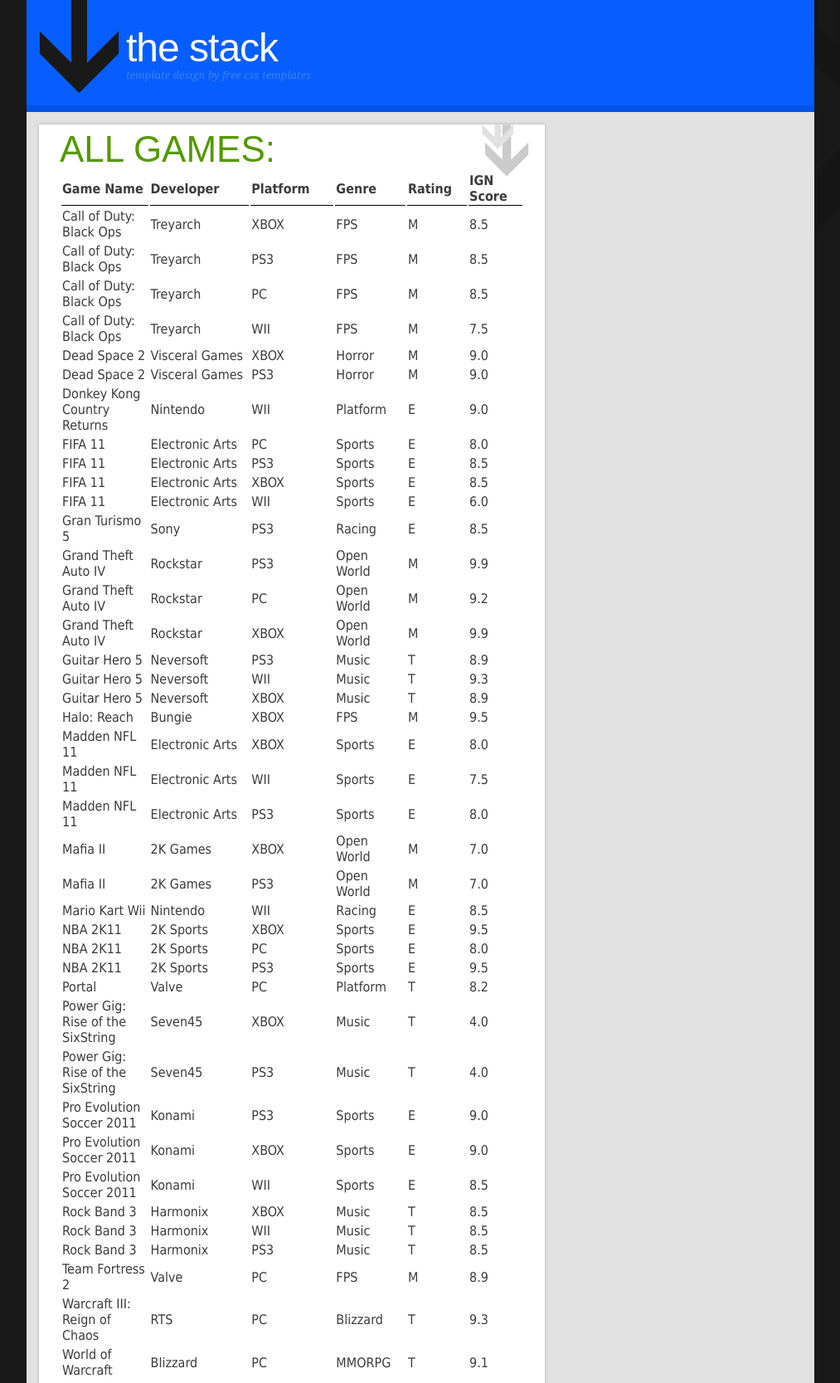
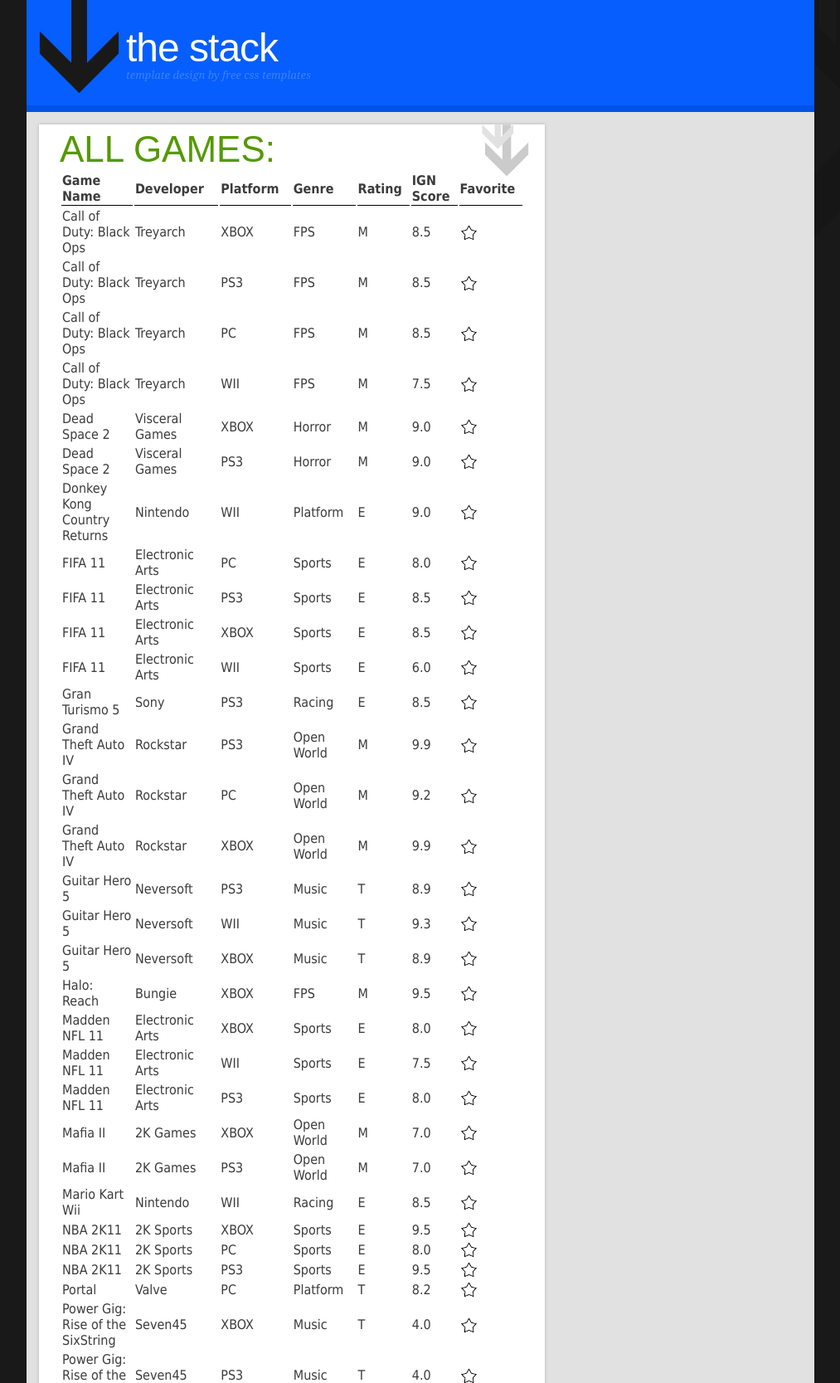
Before and after one commit to wessles4/vgdatabase, a PHP site: page /games.php in a window 1280 px wide. Shown: the part 90-1757 px from the top of the page at 83% size, without its empty margins (133-1146 px from the left). Run offline with PHP 8.4, Linux system fonts and the light colour scheme; a user stored in the database is signed in; data comes from the database, SQL or seed files in the repository; data that the repository does not hold is empty.

Commit message:
added a favorites column

```diff
--- a/games.php
+++ b/games.php
@@ -33,7 +33,7 @@
 
 								$result = mysqli_query($db, $query)
 									or die("Error Querying Database");
-								echo "<table id=\"hor-minimalist-b\">\n<tr><th>Game Name</th><th>Developer</th><th>Platform</th><th>Genre</th><th>Rating</th><th>IGN Score</th></tr>\n\n";
+								echo "<table id=\"hor-minimalist-b\">\n<tr><th>Game Name</th><th>Developer</th><th>Platform</th><th>Genre</th><th>Rating</th><th>IGN Score</th><th>Favorite</th></tr>\n\n";
 								echo "";
 								while($row = mysqli_fetch_array($result))
 								{
@@ -43,7 +43,7 @@
 									$genre = $row['genre'];
 									$rating = $row['rating'];
 									$ign_score = $row['ign_score'];
-									echo "<tr><td width = 1000>$name</td><td width = 1000>$developer</td><td width = 800>$platform</td><td width = 500>$genre</td><td width = 500>$rating</td><td width = 500>$ign_score</td></tr>\n";
+									echo "<tr><td width = 1000>$name</td><td width = 1000>$developer</td><td width = 800>$platform</td><td width = 500>$genre</td><td width = 500>$rating</td><td width = 500>$ign_score</td><td width = 500><img src='starempty.png'></td></tr>\n";
 								}
 								echo "</table>\n";
 							?>
```
